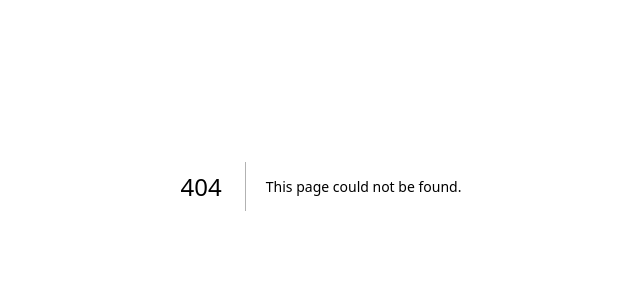
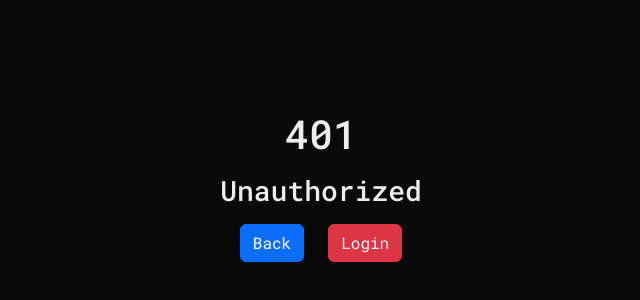
Before and after one commit to yohanesPAL/hrd-app, a Next.js app: page /unauthorized in a window 1280 px wide. Before the commit this address had no page. Shown: the part 214-514 px from the top of the page, without its empty margins (319-959 px from the left). Built offline with nearby package versions, Linux system fonts and the light colour scheme.

Commit message:
create unauthorized page + minor improvement

```diff
--- /dev/null
+++ b/src/app/unauthorized/page.tsx
@@ -0,0 +1,41 @@
+"use client";
+import { motion } from 'motion/react'
+import { useRouter } from 'next/navigation';
+import { useState } from 'react';
+import { Button } from 'react-bootstrap';
+import { signOut } from "next-auth/react";
+import { toast } from 'react-toastify';
+
+const Unauthorized = () => {
+  const router = useRouter();
+  const [processLogout, setProcessLogout] = useState<boolean>(false);
+
+
+  const relog = async () => {
+    setProcessLogout(true);
+    try {
+      await signOut({ callbackUrl: "/login" });
+    } catch (error: any) {
+      toast.error(error)
+    }
+  }
+
+  return (
+    <motion.div
+      initial={{ opacity: 0 }}
+      animate={{ opacity: 1 }}
+      exit={{ opacity: 0 }}
+      transition={{ duration: 0.4, ease: "easeInOut" }}
+      className='w-100 vh-100 d-flex flex-column gap-2 align-items-center justify-content-center'
+    >
+      <h1>401</h1>
+      <h3>Unauthorized</h3>
+      <div className='d-flex flex-row gap-4'>
+        <Button type='button' variant='primary' onClick={() => router.back()}>Back</Button>
+        <Button type='button' variant='danger' className={`${processLogout && 'disabled'}`} onClick={relog}>Login</Button>
+      </div>
+    </motion.div>
+  )
+}
+
+export default Unauthorized
```
Also changed, not shown: src/app/(logged-out)/login/page.tsx (+9 -5 lines), src/auth.ts (+8 -2 lines), src/components/topbar/TopBar.tsx (+14 -8 lines), 1 other file (tests, documents, lock files or other folders).
